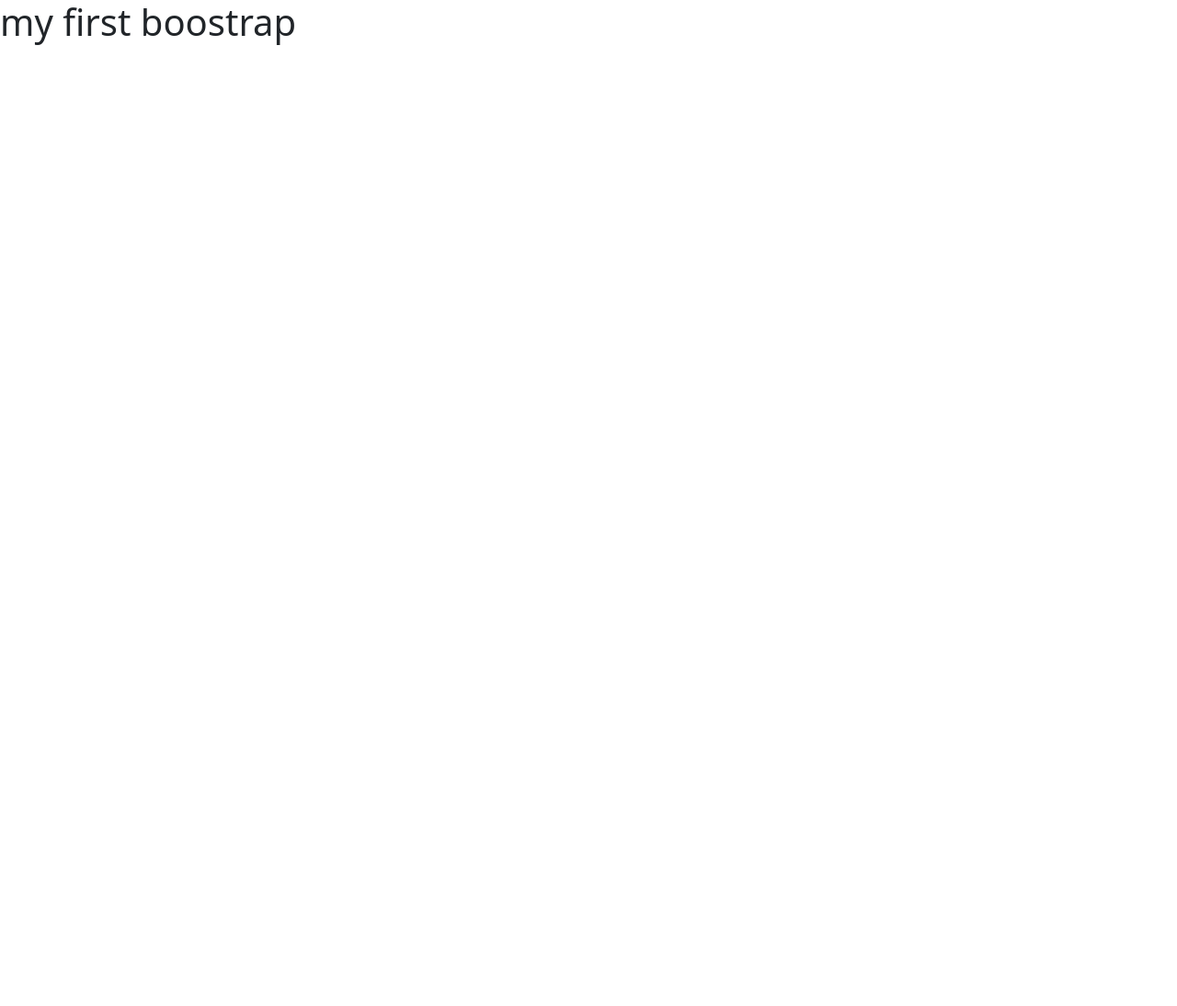
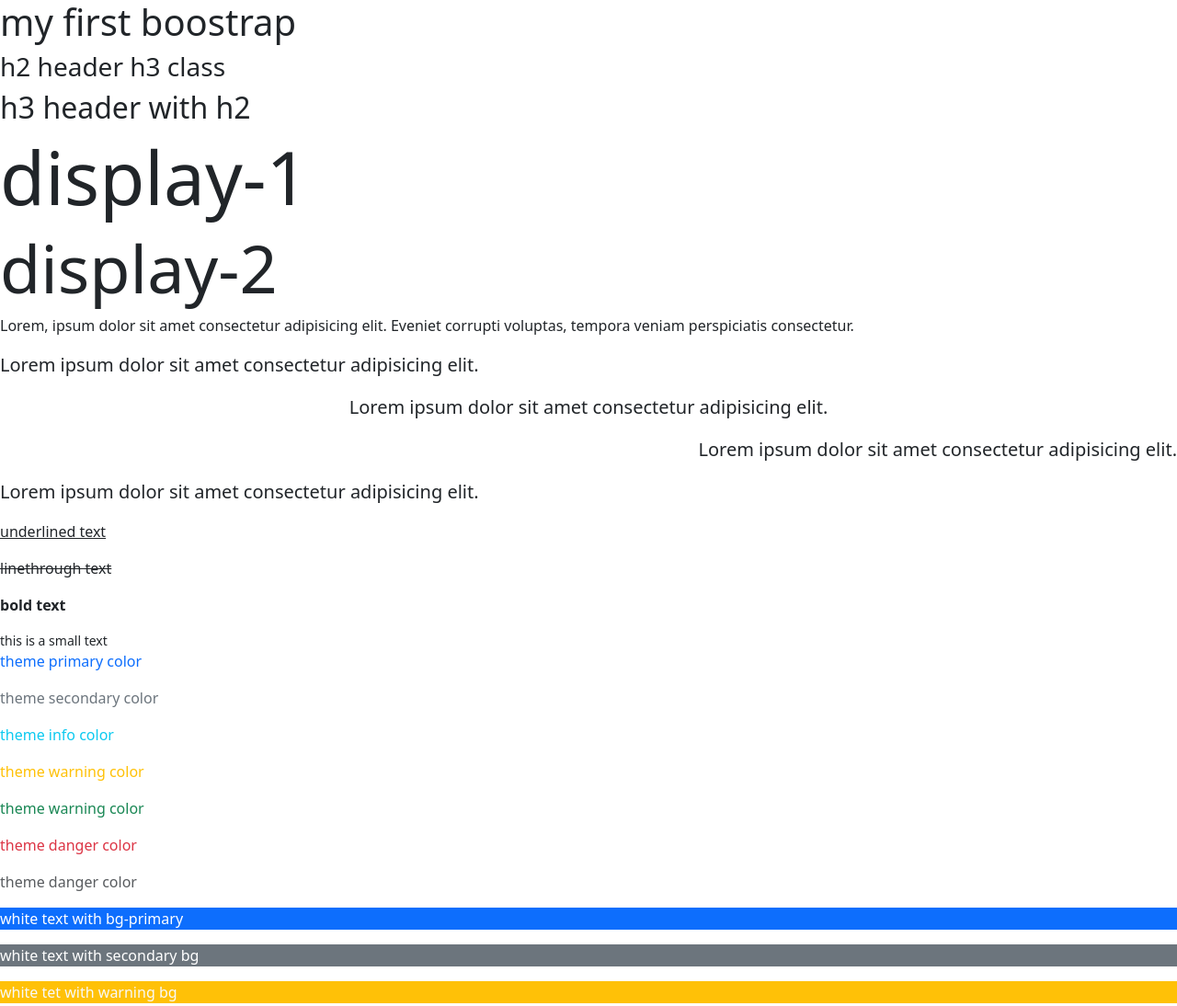
Before and after one commit to codeApostle1/boostrap1, a plain HTML site: page index.html in a window 1280 px wide. Shown: the whole page at 92% size. Before the commit the page ends 800 px from the top, so only its background shows below. Drawn offline with nearby package versions, Linux system fonts and the light colour scheme.

Commit message:
typograpy

```diff
--- a/index.html
+++ b/index.html
@@ -13,6 +13,76 @@
         my first boostrap
     </h1>
 
+    <h2 class="h3">
+        h2 header h3 class
+    </h2>
+
+    <h3 class="h2">
+        h3 header with h2
+    </h3>
+
+    <!-- disp;ay headers -->
+     <h1 class="display-1">display-1</h1>
+     <h2 class="display-2">display-2</h2>
+
+<!-- LEAD TEXT AND ALIGNMENT-->
+ <p>Lorem, ipsum dolor sit amet consectetur adipisicing elit. Eveniet corrupti voluptas, tempora veniam perspiciatis consectetur.</p>
+
+ <p class="lead">Lorem ipsum dolor sit amet consectetur adipisicing elit.</p>
+
+ <p class="lead text-center">
+    Lorem ipsum dolor sit amet consectetur adipisicing elit.
+ </p>
+
+    <p class="lead text-end">
+        Lorem ipsum dolor sit amet consectetur adipisicing elit.
+    </p>
+
+    <p class="lead text-start">
+        Lorem ipsum dolor sit amet consectetur adipisicing elit.
+    </p>
+
+    <!-- TEXT DECORATION -->
+
+    <p class="text-decoration-underline">
+        underlined text
+    </p>
+
+    <p class="text-decoration-line-through">
+        linethrough text
+    </p>
+
+    <p class="fw-bold">
+        bold text
+    </p>
+
+    <small>
+        this is a small text
+    </small>
+
+
+
+    <!-- TEXT COLORS -->
+     <p class="text-primary">theme primary color</p>
+     <p class="text-secondary">theme secondary color</p>
+     <p class="text-info">theme info color</p>
+     <p class="text-warning">theme warning color</p>
+     <p class="text-success">theme warning color</p>
+     <p class="text-danger">theme danger color</p>
+     <p class="text-muted">theme danger color</p>
+
+     <!-- BG COLORS -->
+      <p class="text-white bg-primary">white text with bg-primary</p>
+      </p>
+      <p class="text-white bg-secondary">white text with secondary bg</p>
+      <p class="text-light bg-warning">white tet with warning bg</p>
+      <p class="text"></p>
+      <p class="text"></p>
+      <p class="text"></p>
+      <p class="text"></p>
+
+
+
 
     <script src="https://cdn.jsdelivr.net/npm/bootstrap@5.3.3/dist/js/bootstrap.bundle.min.js" integrity="sha384-YvpcrYf0tY3lHB60NNkmXc5s9fDVZLESaAA55NDzOxhy9GkcIdslK1eN7N6jIeHz" crossorigin="anonymous"></script>
 
```
Also changed, not shown: nobs.html (added, +20 -0 lines), coffe.webp (added), lapi.webp (added), work.webp (added).
